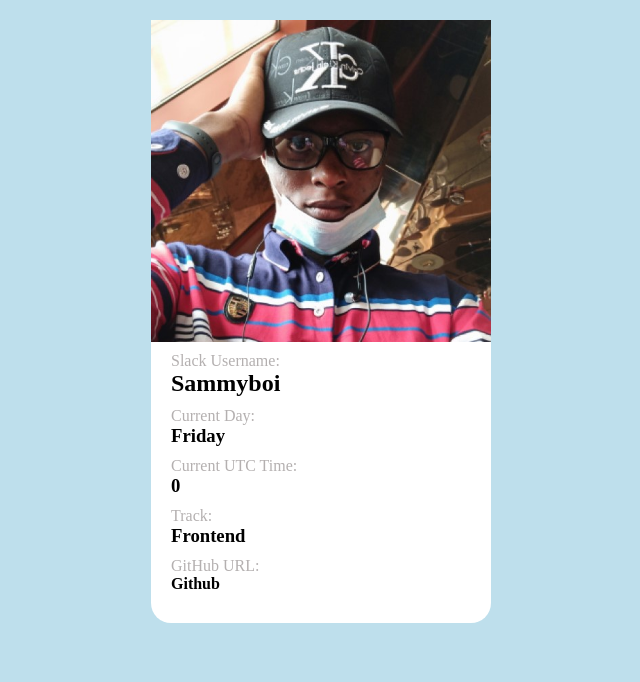
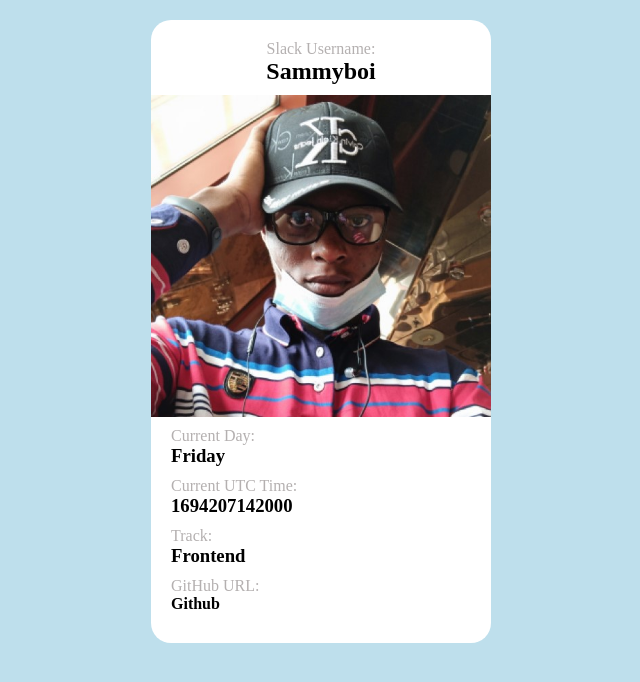
Before and after one commit to Ikquilibrium-SG/Creation-Page, a plain HTML site: page index.html in a window 1280 px wide. Shown: the whole page, without its empty margins (319-959 px from the left). Drawn offline with Linux system fonts and the light colour scheme.

Commit message:
second commit

```diff
--- a/app.js
+++ b/app.js
@@ -1,12 +1,10 @@
 const currentDayOfTheWeek = document.querySelector('[data-testid="currentDayOfTheWeek"]')
 const currentTime = document.querySelector('[data-testid="currentUTCTime"]')
 
-document.addEventListener('DOMContentLoaded', function() {
-    const daysOfWeek = ['Sunday', 'Monday', 'Tuesday', 'Wednesday', 'Thursday', 'Friday', 'Saturday']
-    const today = new Date()
-    const dayOfWeek = daysOfWeek[today.getUTCDay()]
-    const milliseconds = today.getUTCMilliseconds()
+const daysOfWeek = ['Sunday', 'Monday', 'Tuesday', 'Wednesday', 'Thursday', 'Friday', 'Saturday']
+const today = new Date()
+const dayOfWeek = daysOfWeek[today.getUTCDay()]
+const time = today.getTime()
 
-    currentDayOfTheWeek.textContent = dayOfWeek
-    currentTime.textContent = milliseconds
-});
+currentDayOfTheWeek.textContent = dayOfWeek
+currentTime.textContent = time
--- a/index.html
+++ b/index.html
@@ -9,14 +9,14 @@
 <body>
     <div class="container">
 
+        <div class="name">
+            <p>Slack Username:</p>
+            <h2 data-testid="slackUserName">Sammyboi</h1>
+        </div>
         <img src="image/sammyboi.jpg"
             alt="Sammyboi"
             data-testid="slackDisplayImage"
         >
-        <div class="name">
-            <p>Slack Username:</p>
-            <h2 data-testid="slackUserName">Sammyboi</h1>
-        </div>
         <div class="current-day">
             <p>Current Day:</p>
             <h3 data-testid="currentDayOfTheWeek">Loading...</h2>
--- a/style.css
+++ b/style.css
@@ -9,7 +9,7 @@ body {
     flex-direction: column;
     justify-content: center;
     margin: 20px auto 0px;
-    border-radius: 0px 0px 20px 20px;
+    border-radius: 20px;
     max-width: 340px;
     padding: 0px 0px 30px;
 }
@@ -20,7 +20,11 @@ img {
 
 
 /* Typography */
-.name, .current-day, .time, .track, .link {
+.name {
+    text-align: center;
+    padding: 10px;
+}
+.current-day, .time, .track, .link {
     display: flex;
     flex-direction: column;
     margin: 0px 20px;
```
